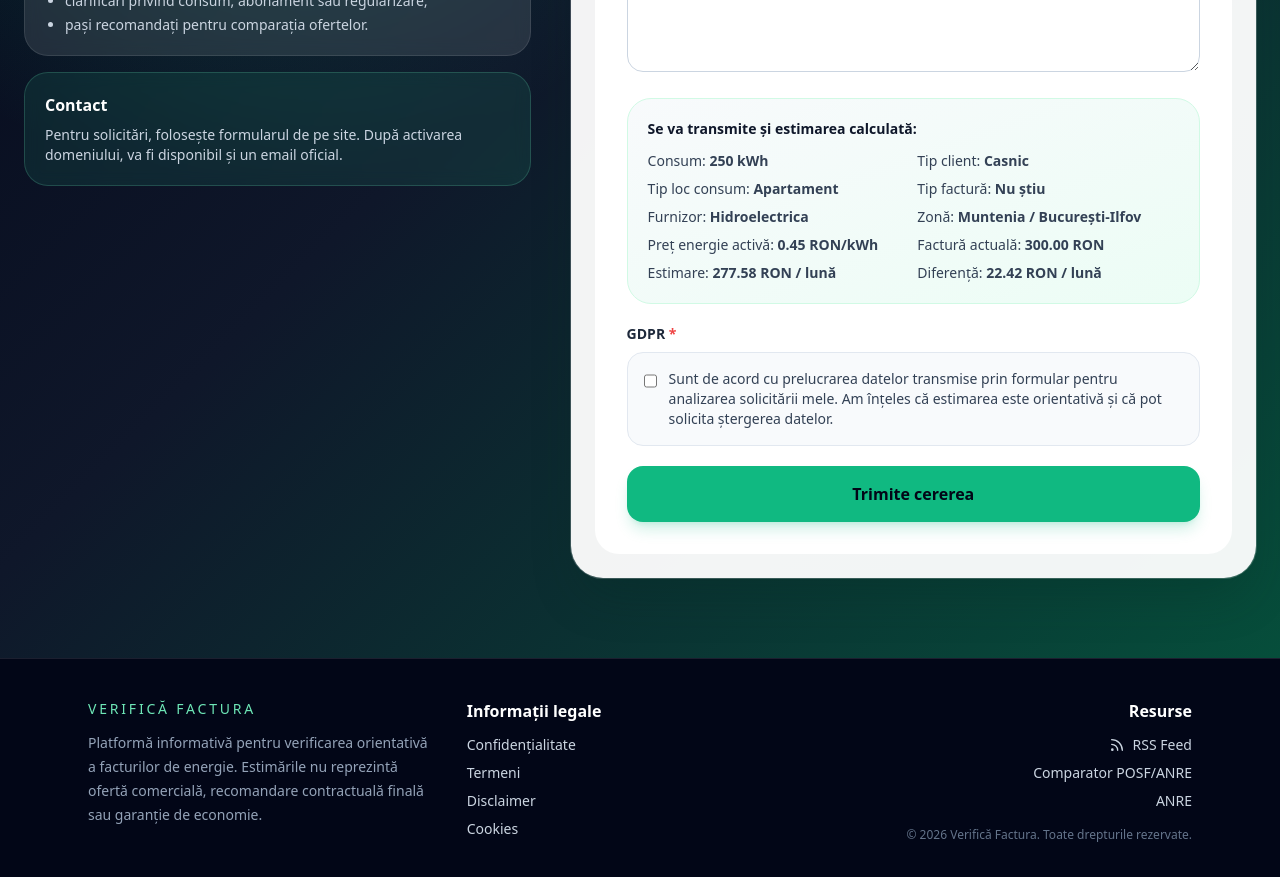
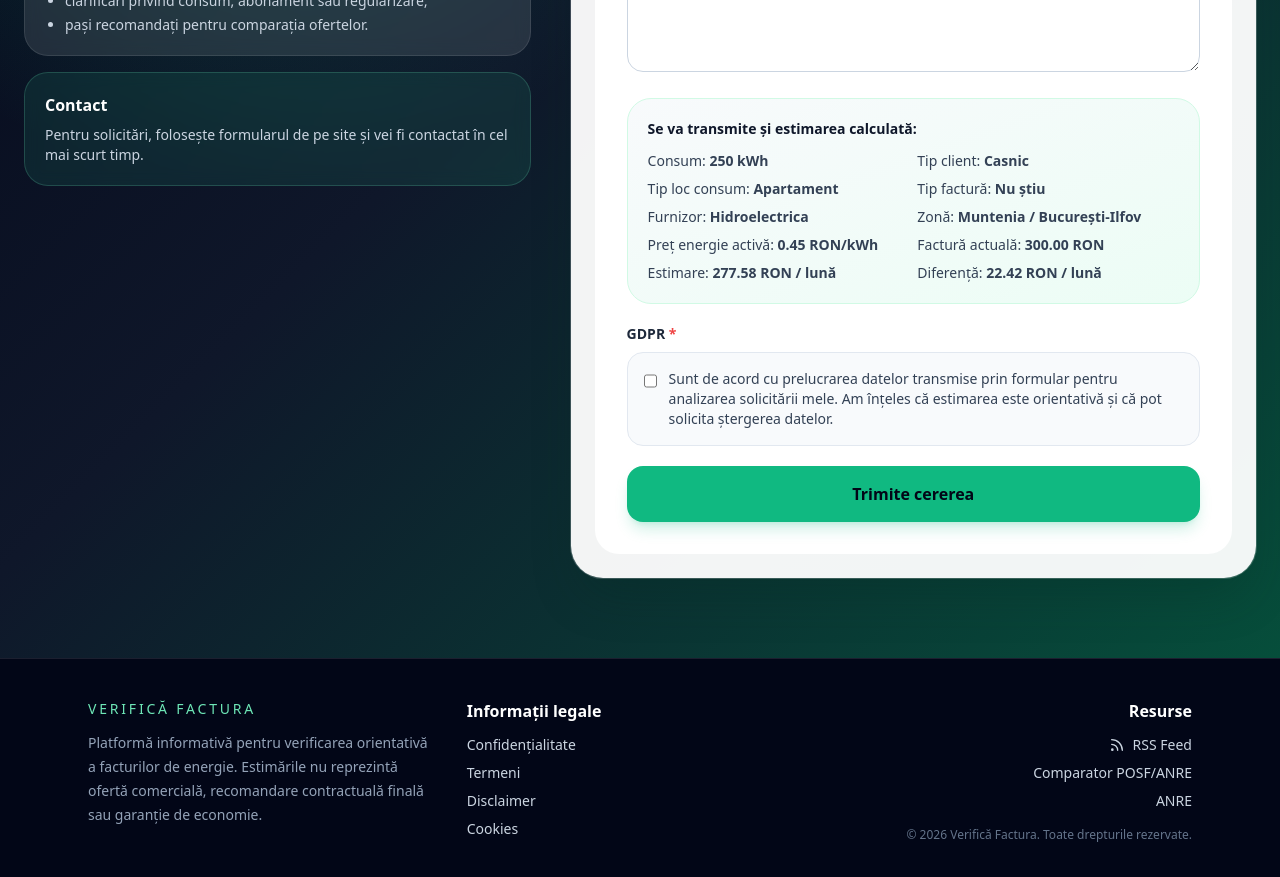
Before and after one commit to baciuionalexandru24-cyber/factura-mea, a React (Create React App) app: page / in a window 1280 px wide. Shown: the part 6220-7097 px from the top of the page. Built offline with nearby package versions, Linux system fonts and the light colour scheme.

Commit message:
acutalizare contact (eliminare parte testarE)

```diff
--- a/src/App.js
+++ b/src/App.js
@@ -631,7 +631,7 @@ function ContactSection({ calculation }) {
               </div>
               <div className="rounded-3xl bg-emerald-400/10 p-5 border border-emerald-300/20 backdrop-blur">
                 <p className="font-semibold text-white">Contact</p>
-                <p className="mt-2 text-sm text-slate-300">Pentru solicitări, folosește formularul de pe site. După activarea domeniului, va fi disponibil și un email oficial.</p>
+                <p className="mt-2 text-sm text-slate-300">Pentru solicitări, folosește formularul de pe site și vei fi contactat în cel mai scurt timp.</p>
               </div>
             </div>
           </div>
```
